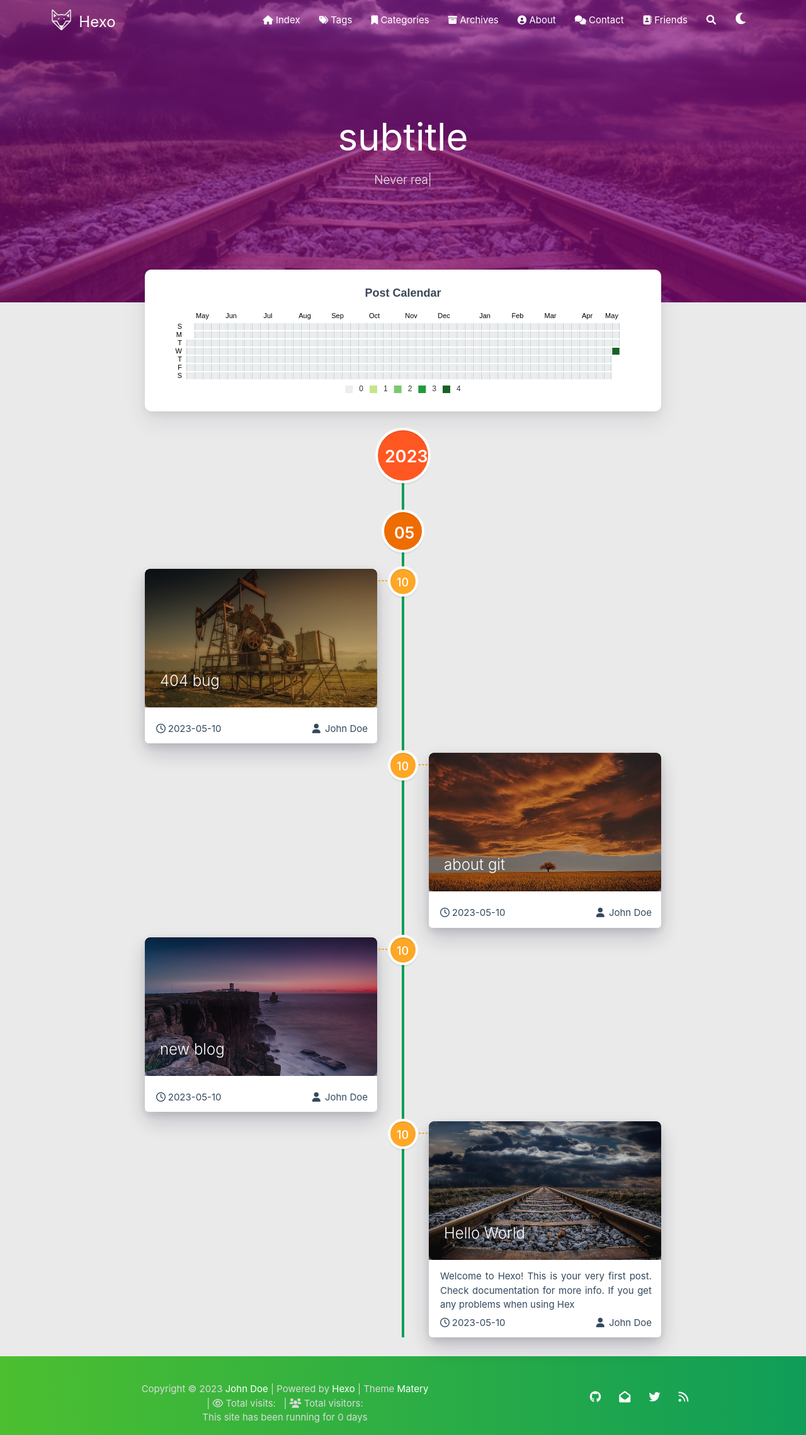
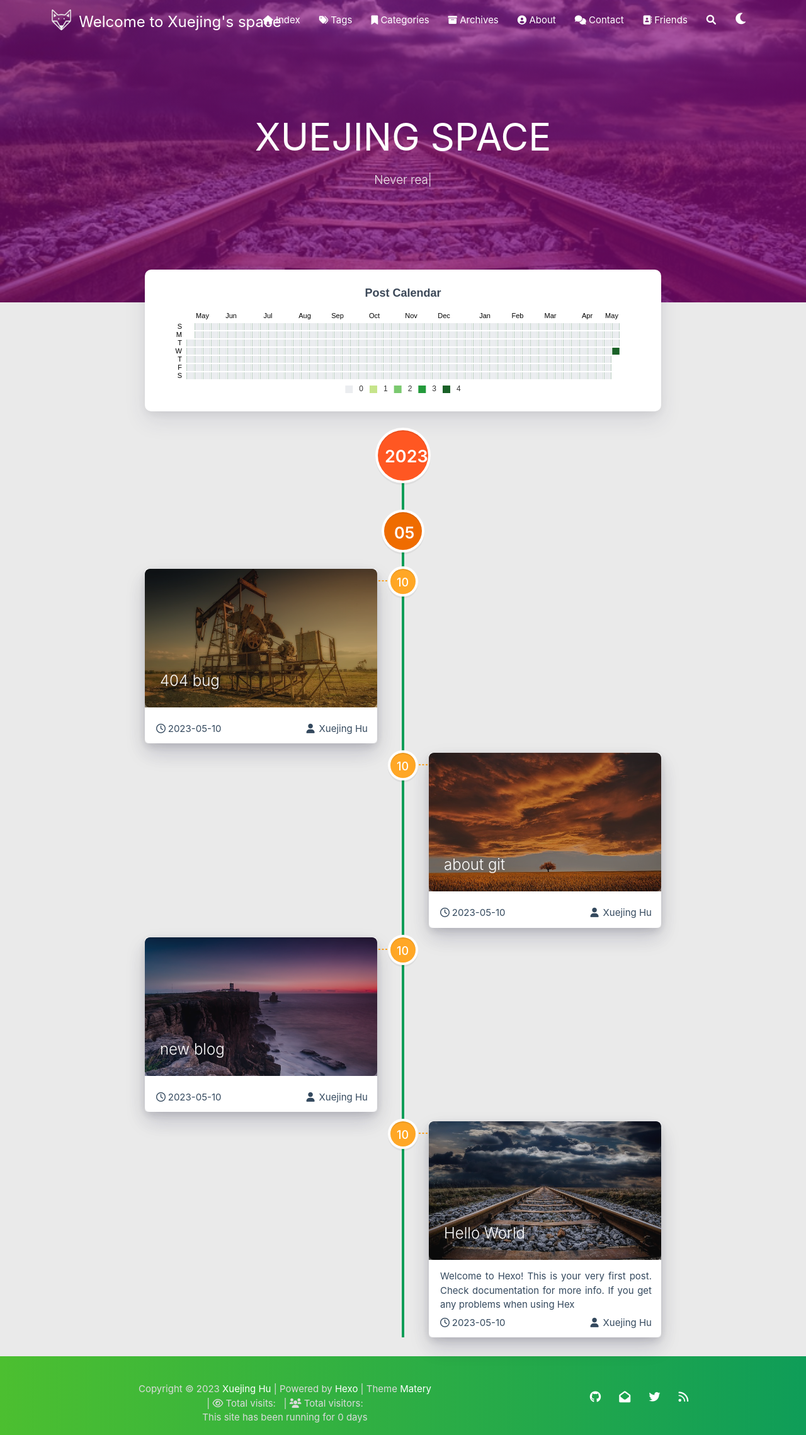
Before and after one commit to Sandandsnow2004/Sandandsnow2004.github.io, a plain HTML site: page archives/2023/05/index.html in a window 1280 px wide. Shown: the whole page at 63% size. Drawn offline with Linux system fonts and the light colour scheme; some packages are replaced by stand-ins of ours; no server answers; a script that the page names is missing.

Commit message:
Site updated: 2023-05-10 18:06:04

```diff
--- a/archives/2023/05/index.html
+++ b/archives/2023/05/index.html
@@ -4,8 +4,8 @@
 
 <head>
     <meta charset="utf-8">
-    <meta name="keywords" content="Archives: 2023/5, Hexo">
-    <meta name="description" content="Hexo">
+    <meta name="keywords" content="Archives: 2023/5, Welcome to Xuejing&#39;s space">
+    <meta name="description" content="a cat person">
     <meta http-equiv="X-UA-Compatible" content="IE=edge">
     <meta name="viewport" content="width=device-width, initial-scale=1.0, user-scalable=no">
     <meta name="renderer" content="webkit|ie-stand|ie-comp">
@@ -17,7 +17,7 @@
     <!-- Global site tag (gtag.js) - Google Analytics -->
 
 
-    <title>Archives: 2023/5 | Hexo</title>
+    <title>Archives: 2023/5 | Welcome to Xuejing&#39;s space</title>
     <link rel="icon" type="image/png" href="/favicon.png">
 
 
@@ -62,7 +62,7 @@
 
                     <img src="/medias/logo.png" class="logo-img" alt="LOGO">
 
-                    <span class="logo-span">Hexo</span>
+                    <span class="logo-span">Welcome to Xuejing&#39;s space</span>
                 </a>
             </div>
 
@@ -166,10 +166,10 @@
 
         <img src="/medias/logo.png" class="logo-img circle responsive-img">
 
-        <div class="logo-name">Hexo</div>
+        <div class="logo-name">Welcome to Xuejing&#39;s space</div>
         <div class="logo-desc">
 
-            Never really desperate, only the lost of the soul.
+            a cat person
 
         </div>
     </div>
@@ -335,7 +335,7 @@
         <div class="brand">
             <div class="title center-align">
 
-                    subtitle
+                XUEJING SPACE
 
             </div>
 
@@ -522,7 +522,7 @@
                                 <span class="publish-author">
 
                                     <i class="fas fa-user fa-fw"></i>
-                                    John Doe
+                                    Xuejing Hu
 
                                 </span>
                             </div>
@@ -571,7 +571,7 @@
                                 <span class="publish-author">
 
                                     <i class="fas fa-user fa-fw"></i>
-                                    John Doe
+                                    Xuejing Hu
 
                                 </span>
                             </div>
@@ -620,7 +620,7 @@
                                 <span class="publish-author">
 
                                     <i class="fas fa-user fa-fw"></i>
-                                    John Doe
+                                    Xuejing Hu
 
                                 </span>
                             </div>
@@ -669,7 +669,7 @@
                                 <span class="publish-author">
 
                                     <i class="fas fa-user fa-fw"></i>
-                                    John Doe
+                                    Xuejing Hu
 
                                 </span>
                             </div>
@@ -752,7 +752,7 @@
 
                 <span id="year">2023</span>
 
-            <a href="/about" target="_blank">John Doe</a>
+            <a href="/about" target="_blank">Xuejing Hu</a>
             |&nbsp;Powered by&nbsp;<a href="https://hexo.io/" target="_blank">Hexo</a>
             |&nbsp;Theme&nbsp;<a href="https://github.com/blinkfox/hexo-theme-matery" target="_blank">Matery</a>
 
```
Also changed, not shown: about/index.html (+10 -10 lines), archives/2023/index.html (+12 -12 lines), archives/index.html (+12 -12 lines), contact/index.html (+8 -8 lines), index.html (+12 -12 lines).
